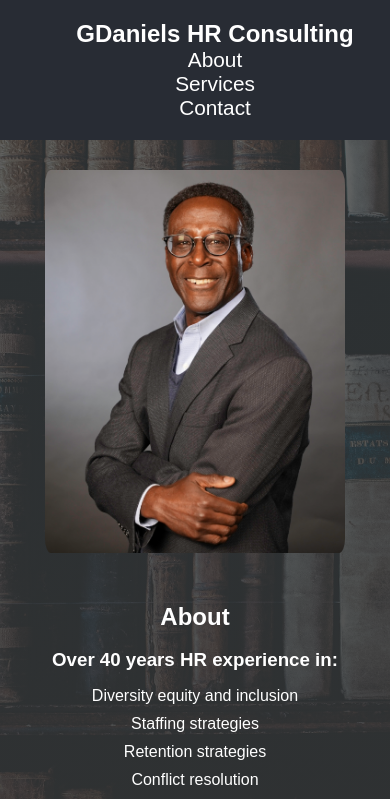
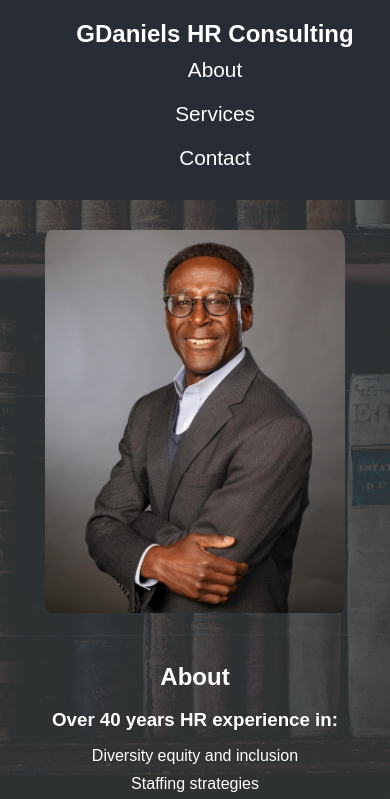
Before and after one commit to ed55567/gdanielshrconsulting, a React (Create React App) app: page / in a window 390 px wide. Shown: the top 799 px of the page. Built offline with nearby package versions, Linux system fonts and the light colour scheme.

Commit message:
added new left

```diff
--- a/src/App.css
+++ b/src/App.css
@@ -122,8 +122,9 @@ footer {
   }
 
   nav ul li {
-    margin: auto;
+    margin: 10px 0;
     text-align: center;
+    left: -10px;
   }
 
   h1 {
```
